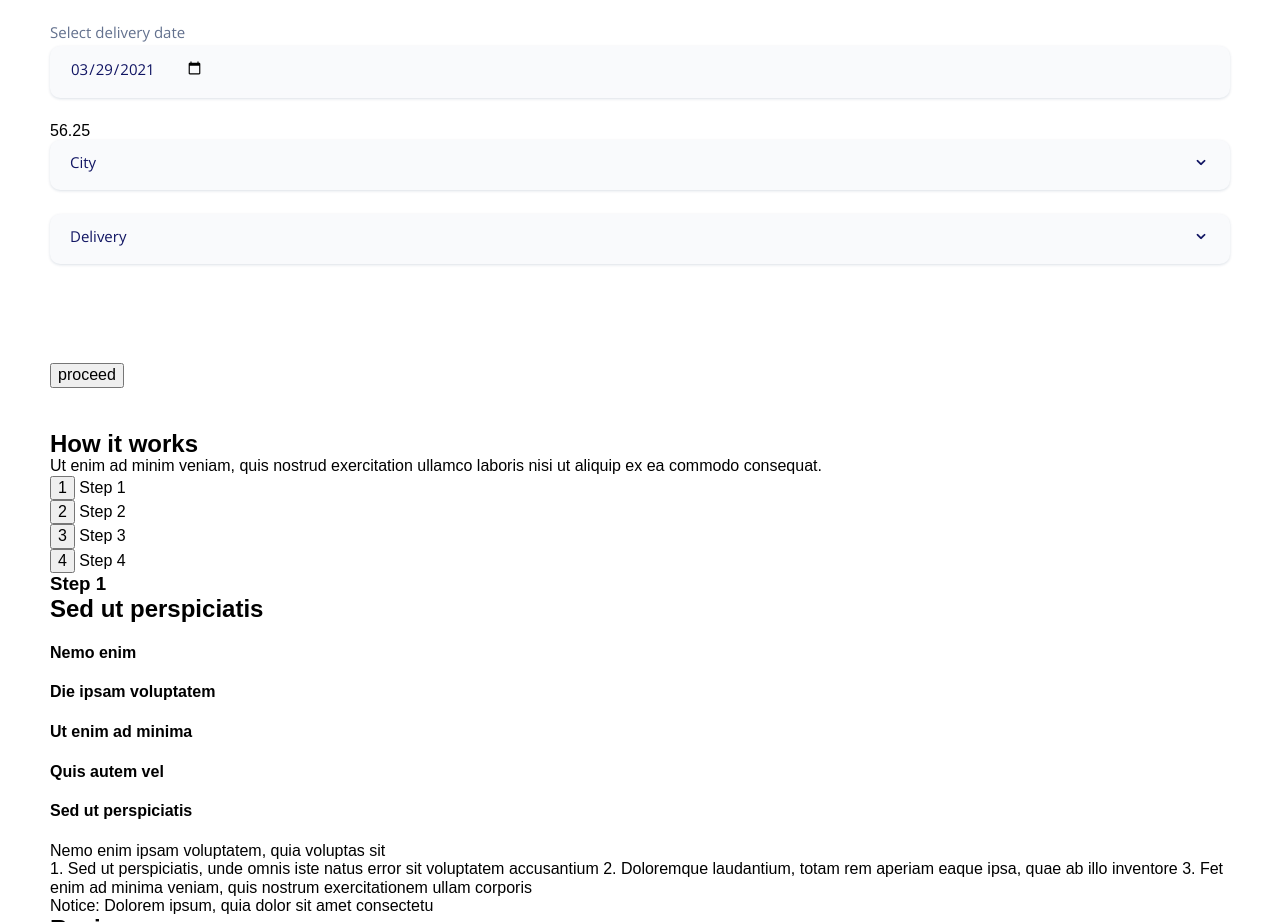
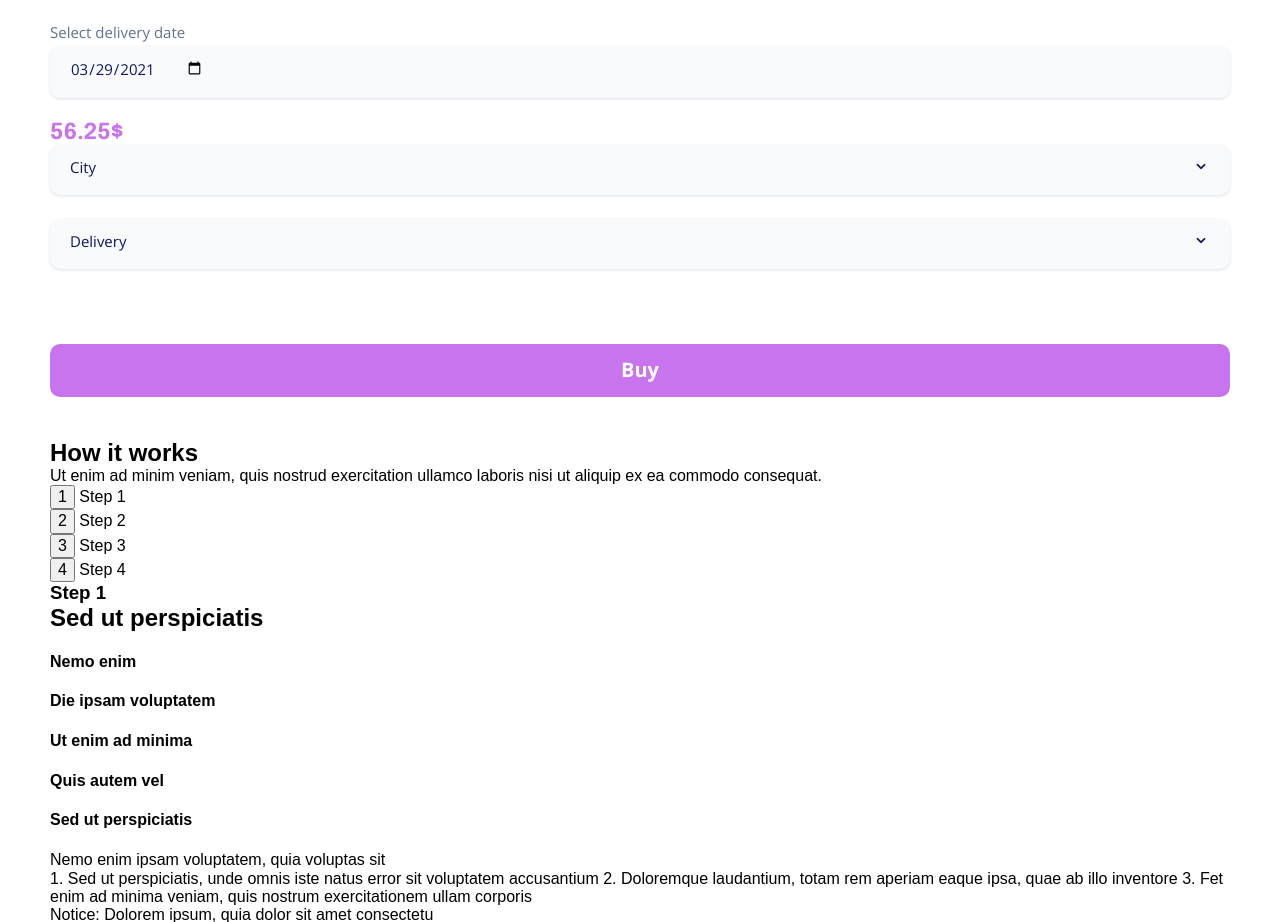
Before and after one commit to david-shakaya/product-tst, a website: page src/index.html in a window 1280 px wide. Shown: the part 1780-2702 px from the top of the page. Drawn offline with nearby package versions, Linux system fonts and the light colour scheme; files that its build step writes are made by us from their sources.

Commit message:
стили для цені калькулятор

```diff
--- a/src/html/calculator.html
+++ b/src/html/calculator.html
@@ -63,7 +63,7 @@
                     class="calculator-input-date select-header"
                 />
             </label>
-            <p class="calculator-price">56.25</p>
+            <p class="calculator-price">56.25$</p>
 
             <div class="select select-city">
                 <div class="select-header select-header-city">
@@ -107,7 +107,7 @@
                     </li>
                 </ul>
             </div>
-            <button type="submit" class="calculator-form-btn">proceed</button>
+            <button type="submit" class="calculator-form-btn btn">Buy</button>
         </form>
     </div>
 </section>
--- a/src/sass/layout/_calculator.scss
+++ b/src/sass/layout/_calculator.scss
@@ -179,6 +179,10 @@ input[type='number']::-webkit-inner-spin-button {
     margin: 0;
 }
 
+.select-header.select-header-delivery {
+    margin-bottom: 0;
+}
+
 // ___________________________________
 
 .calculator-label-date.text {
@@ -202,10 +206,25 @@ input[type='number']::-webkit-inner-spin-button {
     .calculator-price {
         position: absolute;
         bottom: 0;
-        transform: translate(50%, -52px);
+        left: 50%;
+        transform: translate(-50%, -75px);
     }
 }
 
 .calculator-form-btn {
     margin-top: 75px;
 }
+
+.calculator-price {
+    font-family: Epilogue;
+    font-style: normal;
+    font-weight: bold;
+    font-size: 22px;
+    line-height: 23px;
+
+    color: $accent-color;
+}
+
+.calculator-form-btn.btn {
+    width: 100%;
+}
```
